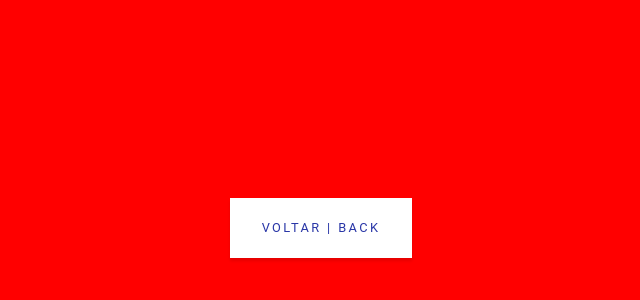
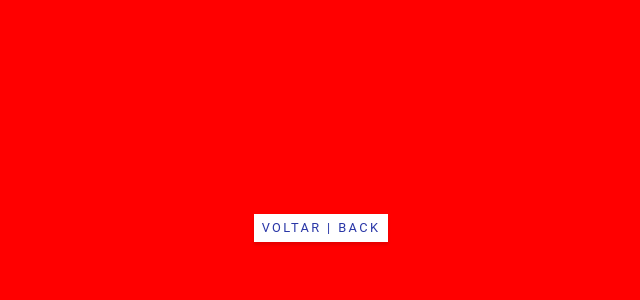
Before and after one commit to mnpmanuel/BTF-YesNo, a plain HTML site: page no.html in a window 1280 px wide. Shown: the part 172-472 px from the top of the page, without its empty margins (319-959 px from the left). Drawn offline with Linux system fonts and the light colour scheme.

Commit message:
full height issue solved

```diff
--- a/css/no.css
+++ b/css/no.css
@@ -4,6 +4,16 @@
  * Licensed under MIT (https://github.com/BlackrockDigital/startbootstrap-grayscale/blob/master/LICENSE)
  */
 
+html, body {
+  font-family: 'Roboto', sans-serif;
+  letter-spacing: 0.0625em;
+  height: 100%;
+  background: #FF0000;
+  background-position: center;
+  background-repeat: no-repeat;
+  background-attachment: scroll;
+  background-size: cover;
+}
 
 .masthead {
   position: relative;
@@ -11,11 +21,6 @@
   height: auto;
   min-height: 35rem;
   padding: 15rem 0;
-  background: #FF0000;
-  background-position: center;
-  background-repeat: no-repeat;
-  background-attachment: scroll;
-  background-size: cover;
 }
 
 @media (min-width: 992px) {
@@ -27,7 +32,7 @@
 
 .btn {
   box-shadow: 0 0.1875rem 0.1875rem 0 rgba(0, 0, 0, 0.1) !important;
-  padding: 1.25rem 2rem;
+  /* padding: 1.25rem 2rem; */
   font-family: 'Roboto', sans-serif;
   font-size: 80%;
   text-transform: uppercase;
@@ -55,11 +60,6 @@
   background-color: rgb(217, 86, 55) !important;
 }
 
-body {
-  font-family: 'Roboto', sans-serif;
-  letter-spacing: 0.0625em;
-}
-
 a {
   color: #64a19d;
 }
--- a/css/yes.css
+++ b/css/yes.css
@@ -4,6 +4,16 @@
  * Licensed under MIT (https://github.com/BlackrockDigital/startbootstrap-grayscale/blob/master/LICENSE)
  */
 
+html, body {
+  font-family: 'Roboto', sans-serif;
+  letter-spacing: 0.0625em;
+  height: 100%;
+  background: #008000;
+  background-position: center;
+  background-repeat: no-repeat;
+  background-attachment: scroll;
+  background-size: cover;
+}
 
 .masthead {
   position: relative;
@@ -11,11 +21,6 @@
   height: auto;
   min-height: 35rem;
   padding: 15rem 0;
-  background: #008000;
-  background-position: center;
-  background-repeat: no-repeat;
-  background-attachment: scroll;
-  background-size: cover;
 }
 
 @media (min-width: 992px) {
@@ -27,7 +32,7 @@
 
 .btn {
   box-shadow: 0 0.1875rem 0.1875rem 0 rgba(0, 0, 0, 0.1) !important;
-  padding: 1.25rem 2rem;
+  /* padding: 1.25rem 2rem; */
   font-family: 'Roboto', sans-serif;
   font-size: 80%;
   text-transform: uppercase;
@@ -55,11 +60,6 @@
   background-color: rgb(217, 86, 55) !important;
 }
 
-body {
-  font-family: 'Roboto', sans-serif;
-  letter-spacing: 0.0625em;
-}
-
 a {
   color: #64a19d;
 }
--- a/css/yesno.css
+++ b/css/yesno.css
@@ -4,8 +4,18 @@
  * Licensed under MIT (https://github.com/BlackrockDigital/startbootstrap-grayscale/blob/master/LICENSE)
  */
 
+html, body {
+  font-family: 'Roboto', sans-serif;
+  letter-spacing: 0.0625em;
+  margin:0;
+  height:100%;
+  background: linear-gradient(to bottom, rgb(42, 55, 167), rgb(217, 86, 55));
+  background-position: center;
+  background-repeat: no-repeat;
+  background-attachment: scroll;
+  background-size: cover;
+}
 
- body{margin:0;height:100%;}
 canvas{
   position:absolute;top:0;left:0
   background-image: linear-gradient(bottom, rgb(217, 86, 55) 0%, rgb(42, 55, 167) 84%);
@@ -13,10 +23,8 @@
   background-image: -moz-linear-gradient(bottom, rgb(217, 86, 55) 0%, rgb(42, 55, 167) 84%);
   background-image: -webkit-linear-gradient(bottom, rgb(217, 86, 55) 0%, rgb(42, 55, 167) 84%);
   background-image: -ms-linear-gradient(bottom, rgb(217, 86, 55) 0%, rgb(42, 55, 167) 84%);
-
   background-image: webkit-gradient(linear,left bottom,left top,color-stop(0, rgb(217, 86, 55)),color-stop(0.84, rgb(42, 55, 167)));
 }
-
 
 .masthead {
   position: relative;
@@ -24,11 +32,11 @@
   height: auto;
   min-height: 35rem;
   padding: 15rem 0;
-  background: linear-gradient(to bottom, rgb(42, 55, 167), rgb(217, 86, 55));
+  /* background: linear-gradient(to bottom, rgb(42, 55, 167), rgb(217, 86, 55));
   background-position: center;
   background-repeat: no-repeat;
   background-attachment: scroll;
-  background-size: cover;
+  background-size: cover; */
 }
 
 @media (min-width: 992px) {
@@ -68,11 +76,6 @@
   background-color: rgb(217, 86, 55) !important;
 }
 
-body {
-  font-family: 'Roboto', sans-serif;
-  letter-spacing: 0.0625em;
-}
-
 a {
   color: #64a19d;
 }
--- a/no.html
+++ b/no.html
@@ -27,7 +27,7 @@
   <header class="masthead canvas">
     <div class="container d-flex h-100 align-items-center">
       <div class="mx-auto text-center">
-        <a href="index.html" class="btn btn-primary">Voltar | Back</a>
+        <a href="index.html" class="btn btn-sm btn-primary">Voltar | Back</a>
       </div>
     </div>
   </header>
```
Lines whose indentation alone changed are shown as unchanged.
